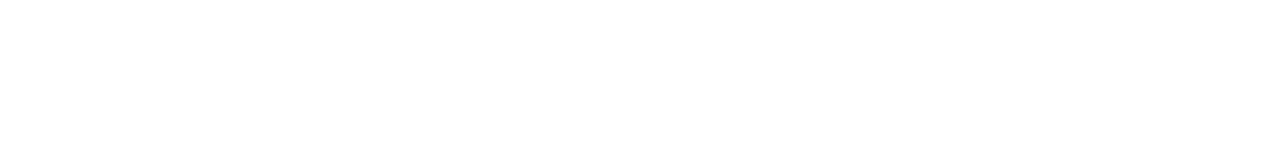
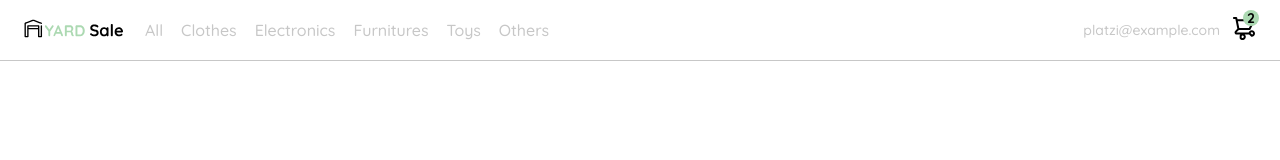
Before and after one commit to frontsitoz/proyecto-practico-de-frontend, a plain HTML site: page index.html in a window 1280 px wide. Drawn offline with Linux system fonts and the light colour scheme.

Commit message:
Uniendo el componente 7 y el componente 11 a mi index para hacer la fusión del menú

```diff
--- a/index.html
+++ b/index.html
@@ -4,24 +4,63 @@
   <meta charset="UTF-8">
   <meta http-equiv="X-UA-Compatible" content="IE=edge">
   <meta name="viewport" content="width=device-width, initial-scale=1.0">
-    <title>Proyecto</title>
+
   <link rel="preconnect" href="https://fonts.googleapis.com">
   <link rel="preconnect" href="https://fonts.gstatic.com" crossorigin>
   <link href="https://fonts.googleapis.com/css2?family=Quicksand:wght@300;500;700&display=swap" rel="stylesheet">
-    <style>
-        :root {
-            --white: #ffffff;
-            --black: #000000;
-            --very-light-pink: #C7C7C7;
-            --text-input-field: #f7f7f7;
-            --hospital-green: #acd9b2;
-        }
-        body{
-            font-family: 'Quicksand', sans-serif;
-        }
-    </style>
+
+  <link rel="stylesheet" href="./styles.css">
+  <title>Yard Sale</title>
+
 </head>
 <body>
+  <nav>
+    <img src="./icons/icon_menu.svg" alt="menu" class="menu">
 
+    <div class="navbar-left">
+      <img src="./logos/logo_yard_sale.svg" alt="logo" class="logo">
+
+      <ul>
+        <li>
+          <a href="/">All</a>
+        </li>
+        <li>
+          <a href="/">Clothes</a>
+        </li>
+        <li>
+          <a href="/">Electronics</a>
+        </li>
+        <li>
+          <a href="/">Furnitures</a>
+        </li>
+        <li>
+          <a href="/">Toys</a>
+        </li>
+        <li>
+          <a href="/">Others</a>
+        </li>
+      </ul>
+    </div>
+
+    <div class="navbar-right">
+      <ul>
+        <li class="navbar-email">platzi@example.com</li>
+        <li class="navbar-shopping-cart">
+          <img src="./icons/icon_shopping_cart.svg" alt="shopping cart">
+          <div>2</div>
+        </li>
+      </ul>
+    </div>
+
+    <div class="desktop-menu inactive">
+        <ul>
+          <li><a href="/" class="title">My orders</a></li>
+          <li><a href="/" class="title">My account</a></li>
+          <li><a href="/" class="title">Sign out</a></li>
+        </ul>
+      </div>
+  </nav>
+
+  <script src="./main.js"></script>
 </body>
 </html>
--- /dev/null
+++ b/main.js
@@ -0,0 +1,11 @@
+let user = document.querySelector('.navbar-email')
+let desktopMenu = document.querySelector('.desktop-menu')
+
+
+user.addEventListener('click', toggleDesktopMenu) //Este toggleDesktopMenu solo es el nombre de una función
+
+function toggleDesktopMenu(){
+
+desktopMenu.classList.toggle('inactive')
+
+}
--- /dev/null
+++ b/styles.css
@@ -0,0 +1,139 @@
+:root {
+    --white: #FFFFFF;
+    --black: #000000;
+    --very-light-pink: #C7C7C7;
+    --text-input-field: #F7F7F7;
+    --hospital-green: #ACD9B2;
+    --sm: 14px;
+    --md: 16px;
+    --lg: 18px;
+  }
+  body {
+    margin: 0;
+    font-family: 'Quicksand', sans-serif;
+  }
+
+  .inactive{
+display: none;
+  }
+
+  nav {
+    display: flex;
+    justify-content: space-between;
+    padding: 0 24px;
+    border-bottom: 1px solid var(--very-light-pink);
+  }
+  .menu {
+    display: none;
+  }
+  .logo {
+    width: 100px;
+  }
+  .navbar-left ul,
+  .navbar-right ul {
+    list-style: none;
+    padding: 0;
+    margin: 0;
+    display: flex;
+    align-items: center;
+    height: 60px;
+  }
+  .navbar-left {
+    display: flex;
+  }
+  .navbar-left ul {
+    margin-left: 12px;
+  }
+  .navbar-left ul li a,
+  .navbar-right ul li a {
+    text-decoration: none;
+    color: var(--very-light-pink);
+    border: 1px solid var(--white);
+    padding: 8px;
+    border-radius: 8px;
+  }
+  .navbar-left ul li a:hover,
+  .navbar-right ul li a:hover {
+    border: 1px solid var(--hospital-green);
+    color: var(--hospital-green);
+
+  }
+  .navbar-email {
+    cursor: pointer;
+    color: var(--very-light-pink);
+    font-size: var(--sm);
+    margin-right: 12px;
+  }
+  .navbar-shopping-cart {
+    position: relative;
+  }
+  .navbar-shopping-cart div {
+    width: 16px;
+    height: 16px;
+    background-color: var(--hospital-green);
+    border-radius: 50%;
+    font-size: var(--sm);
+    font-weight: bold;
+    position: absolute;
+    top: -6px;
+    right: -3px;
+    display: flex;
+    justify-content: center;
+    align-items: center;
+  }
+
+
+  .desktop-menu{
+    position: absolute;
+    top: 60px;
+    right: 60px;
+   background:var(--white);
+    width:100px;
+    height: auto;
+    border:1px solid var(--very-light-pink);
+    border-radius: 6px;
+    padding: 20px 20px 0 20px;
+
+}
+.desktop-menu ul {
+
+    list-style: none;
+    padding: 0;
+    margin: 0;
+
+}
+.desktop-menu ul li:nth-child(1),.desktop-menu ul li:nth-child(2){
+  font-weight: bold;
+}
+.desktop-menu ul li a{
+ text-decoration: none;
+ color: var(--black);
+ display: inline-block;
+ padding-bottom: 20px;
+}
+.desktop-menu ul li:last-child{
+padding-top:20px;
+
+border-top: 1px solid var(--very-light-pink);
+}
+.desktop-menu ul li:last-child a{
+
+color: var(--hospital-green);
+font-size: var(--sm);
+
+}
+
+
+
+
+  @media (max-width: 640px) {
+    .menu {
+      display: block;
+    }
+    .navbar-left ul {
+      display: none;
+    }
+    .navbar-email {
+      display: none;
+    }
+  }
```
Lines whose indentation alone changed are shown as unchanged.
